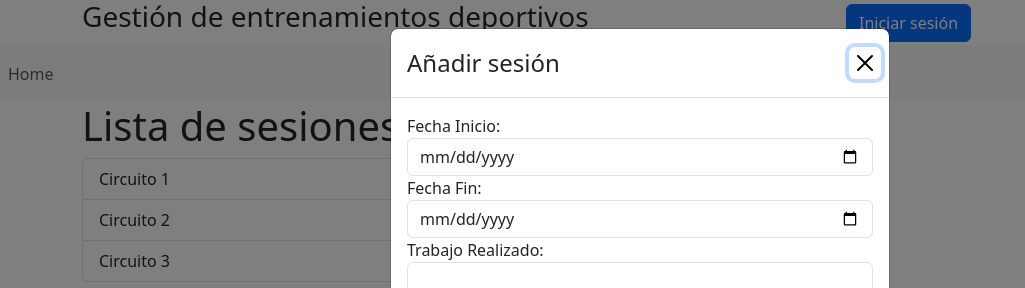
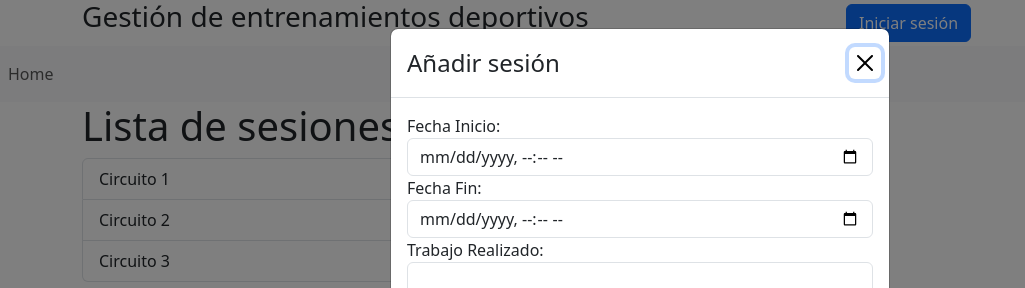
Before and after one commit to SII-Informatica-UMA/ciklum-dms, an Angular app in the folder frontend/informacion-sesion/: page /sesion in a window 1280 px wide. Both pictures are taken after a click on the button "Añadir Sesion". Shown: the top 288 px of the page, without its empty margins (0-1025 px from the left). Built offline with nearby package versions, Linux system fonts and the light colour scheme.

Commit message:
Formatos fecha arreglados

```diff
--- a/frontend/informacion-sesion/src/app/detalle-sesion/detalle-sesion.component.html
+++ b/frontend/informacion-sesion/src/app/detalle-sesion/detalle-sesion.component.html
@@ -5,11 +5,11 @@
 
 <div class="row">
   <label class="col-md-3" for="id">Inicio:</label>
-  <span class="col-md-9 offset-2 offset-md-0">{{sesion?.inicio?.toDateString()}}</span>
+  <span class="col-md-9 offset-2 offset-md-0">{{sesion?.inicio | date:'dd/MM/yyyy HH:mm:ss'}}</span>
 </div>
 <div class="row">
   <label class="col-md-3" for="id">Fin:</label>
-  <span class="col-md-9 offset-2 offset-md-0">{{sesion?.fin?.toDateString()}}</span>
+  <span class="col-md-9 offset-2 offset-md-0">{{sesion?.fin| date:'dd/MM/yyyy HH:mm:ss'}}</span>
 </div>
 <div class="row">
   <label class="col-md-3" for="id">Trabajo realizado:</label>
--- a/frontend/informacion-sesion/src/app/detalle-sesion/detalle-sesion.component.ts
+++ b/frontend/informacion-sesion/src/app/detalle-sesion/detalle-sesion.component.ts
@@ -3,10 +3,12 @@ import {Sesion } from '../entities/sesion';
 import {NgbModal} from '@ng-bootstrap/ng-bootstrap';
 import {FormularioSesionComponent} from '../formulario-sesion/formulario-sesion.component'
 import { SesionesService } from '../sesiones.service';
+import { DatePipe } from '@angular/common';
 
 @Component({
   selector: 'app-detalle-sesion',
   standalone: true,
+  imports: [DatePipe],
   templateUrl: './detalle-sesion.component.html',
   styleUrls: ['./detalle-sesion.component.css']
 })
--- a/frontend/informacion-sesion/src/app/formulario-sesion/formulario-sesion.component.html
+++ b/frontend/informacion-sesion/src/app/formulario-sesion/formulario-sesion.component.html
@@ -5,9 +5,9 @@
 <div class="modal-body">
   <div class="form-group">
       <label for="inicio">Fecha Inicio:</label>
-      <input class="form-control" type="date" id="inicio" [(ngModel)]= "sesion.inicio">
+      <input class="form-control" type="datetime-local" id="inicio" [(ngModel)]= "sesion.inicio">
       <label for="fin">Fecha Fin:</label>
-      <input class="form-control" type="date" id="finF" [(ngModel)]= "sesion.fin">
+      <input class="form-control" type="datetime-local" id="finF" [(ngModel)]= "sesion.fin">
       <label for="trabajo">Trabajo Realizado:</label>
       <input class="form-control" type="text" id="trabajo" [(ngModel)]= "sesion.trabajoRealizado">
       <label for="descripcion">Descripción:</label>
```
